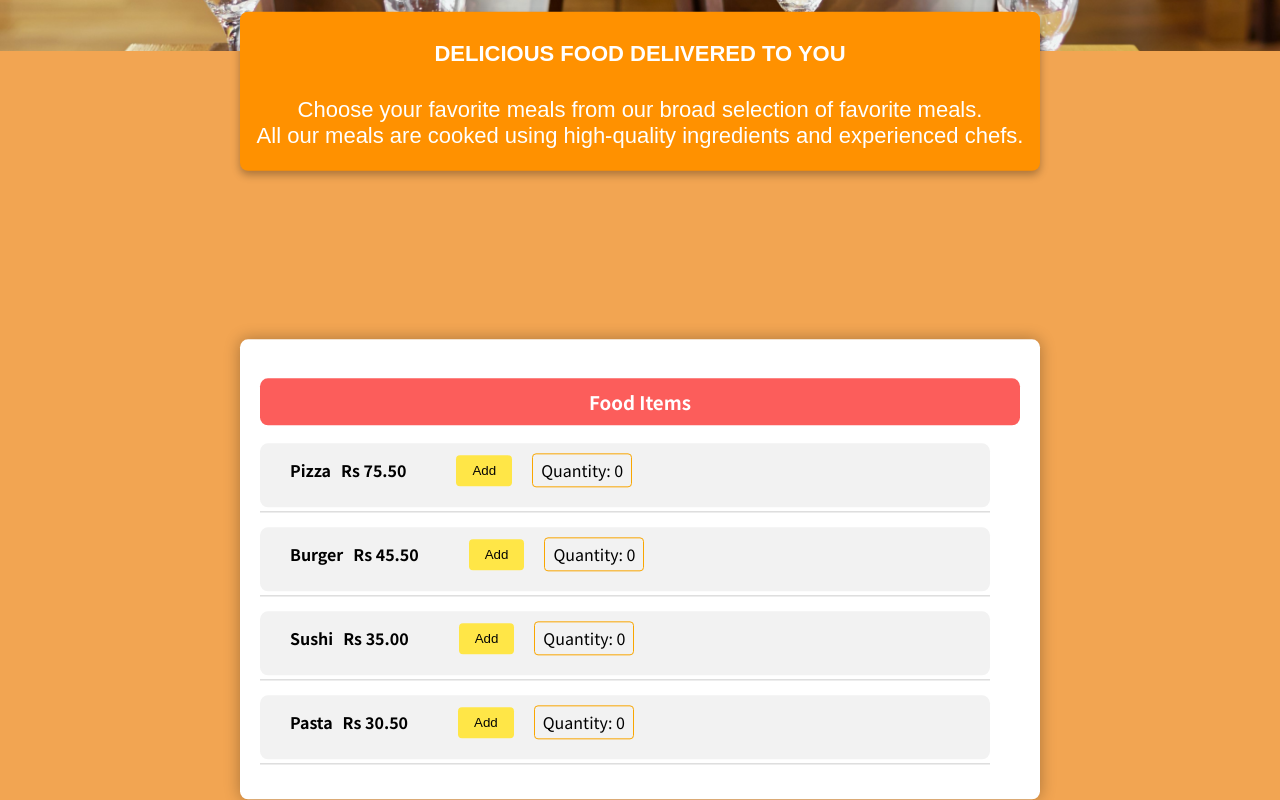
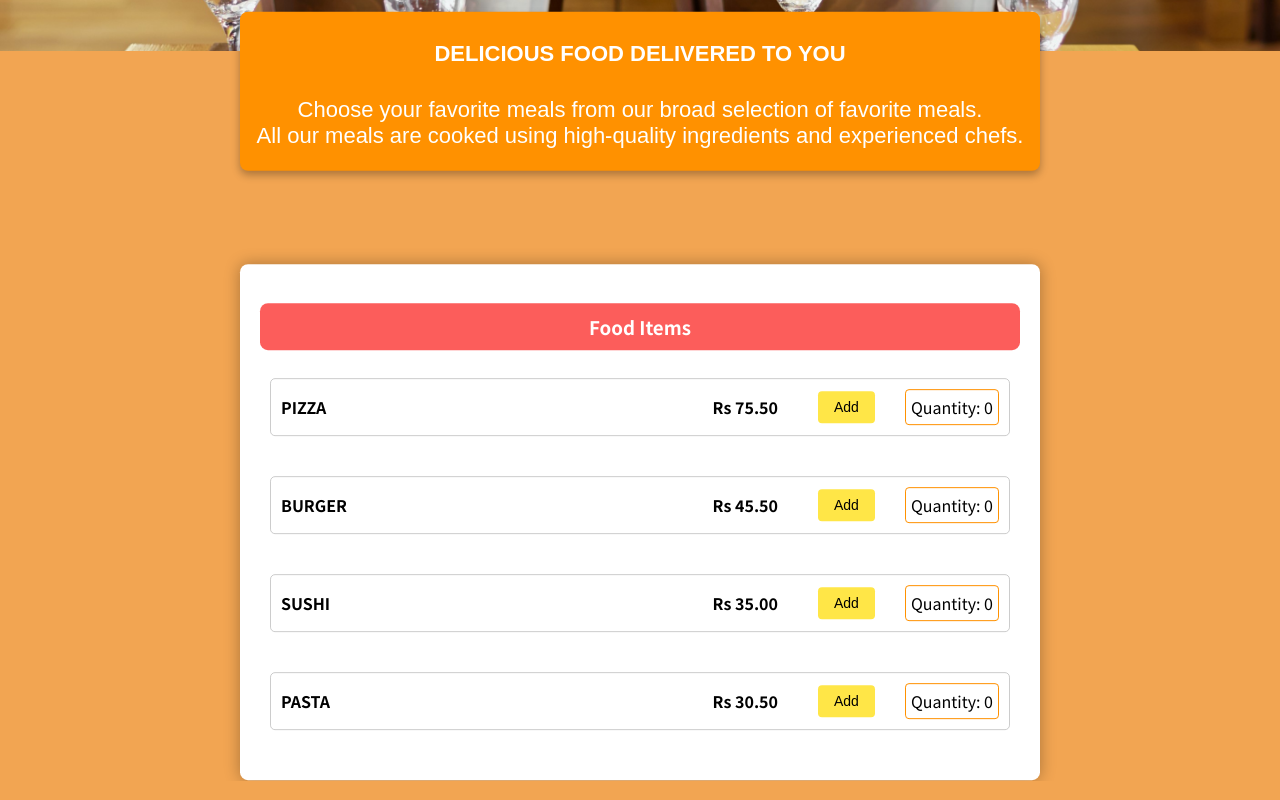
Before and after one commit to HawkWolf1/reactmeals, a React (Create React App) app: page / in a window 1280 px wide. Shown: the part 389-1189 px from the top of the page. Built offline with nearby package versions, Linux system fonts and the light colour scheme.

Commit message:
CARD ANDCART BOTH WORKNG

```diff
--- a/src/Food/Cartbutton.css
+++ b/src/Food/Cartbutton.css
@@ -73,7 +73,7 @@ ul {
 }
 li {
   margin-bottom: 20px;
-  background-color: #f2f2f2;
+  background-color: #ffffff;
   padding: 10px;
   border-radius: 8px;
   display: flex;
@@ -92,16 +92,16 @@ li {
 }
 
 
-.food-name {
+.food-me {
   margin-right: 10px;
 }
 
-.food-price {
+.food-ce {
   font-weight: bold;
   margin-right: 50px;
   margin-left: auto;
 }
 
-.food-quantity {
+.food-ty {
   margin-right: 10px;
 }
--- a/src/Food/Cartbutton.js
+++ b/src/Food/Cartbutton.js
@@ -36,9 +36,9 @@ function CartButton() {
             <ul>
               {cartItems.map((item, index) => (
                 <li key={index}>
-                <span className="food-name">{item.name}</span>
-                <span className="food-price">Rs {item.price}</span>
-                <span className="food-quantity">Quantity: {item.quantity}</span>
+                <span className="food-me">{item.name}</span>
+                <span className="food-ce">Rs {item.price}</span>
+                <span className="food-ty">Quantity: {item.quantity}</span>
               </li>
               ))}
             </ul>
--- a/src/Food/Foodcard.css
+++ b/src/Food/Foodcard.css
@@ -8,39 +8,32 @@
     margin: 0 auto;
     transform: translateY(80%);
     text-align: left;
-    margin-top: -80px;
+    margin-top: -200px;
   }
 
   .food-card-title {
     text-align: center;
-    background-color: #fc3d3ad4; /* Set the desired background color for the heading */
-    color: white; /* Set the desired text color for the heading */
-    padding: 10px; /* Add padding to adjust the spacing */
-    border-radius: 8px; /* Set the desired border radius value for rounded edges */
+    background-color: #fc3d3ad4;
+    color: white;
+    padding: 10px;
+    border-radius: 8px;
   }
 
   .food-card-items {
     list-style-type: none;
     padding: 0;
     margin: 0;
-    text-align: left;
+    text-align: right;
   }
 
   .food-card-items li {
     margin-bottom: 20px;
     position: relative;
-    text-align: left;
-    margin-right: 30px;
+    text-align: right;
   }
 
 
   .food-card-items li::after {
     content: "";
     display: block;
-    width: 100%;
-    height: 1px;
-    background-color: #ccc;
-    position: absolute;
-    bottom: -5px;
-    left: 0;
   }
--- a/src/Food/Foodcard.js
+++ b/src/Food/Foodcard.js
@@ -7,10 +7,10 @@ function FoodCard() {
   const { addToCart } = useContext(CartContext);
 
   const foodItems = [
-    { name: 'Pizza', price: '75.50' },
-    { name: 'Burger', price: '45.50' },
-    { name: 'Sushi', price: '35.00' },
-    { name: 'Pasta', price: '30.50' },
+    { name: 'PIZZA', price: '75.50' },
+    { name: 'BURGER', price: '45.50' },
+    { name: 'SUSHI', price: '35.00' },
+    { name: 'PASTA', price: '30.50' },
   ];
 
   return (
--- a/src/Food/Fooditem.css
+++ b/src/Food/Fooditem.css
@@ -1,35 +1,89 @@
-.food-item {
+/* .food-item {
   display: flex;
   align-items: center;
-    margin-bottom: 10px;
-    margin-left: 20px;
+  justify-content: space-between;
+  padding: 10px;
+  border: 1px solid #ccc;
+  border-radius: 5px;
+  width: 100%;
 }
 
 .food-name {
   font-weight: bold;
-    flex-grow: 1;
-    text-align: left;
+}
+
+
+.food-price {
+  margin-left: auto;
+  text-align: right;
+}
+
+
+.add-button {
+  background-color: #ffe647;
+  color: rgb(0, 0, 0);
+  border: none;
+  padding: 8px 16px;
+  text-align: center;
+  text-decoration: none;
+  display: inline-block;
+  font-size: 14px;
+  border-radius: 4px;
+  cursor: pointer;
+  margin-left: auto;
+  margin-right: 20px;
+}
+
+
+
+.quantity-box {
+  background-color: #f5f5f5;
+  padding: 5px;
+  border-radius: 4px;
+  margin-left: 10px;
+  border: 1px solid rgb(255, 145, 0);
+} */
+
+
+.food-item {
+  display: flex;
+  align-items: center;
+  justify-content: space-between;
+  padding: 10px;
+  border: 1px solid #ccc;
+  border-radius: 5px;
+  width: 100%;
+}
+
+.food-name {
+  font-weight: bold;
 }
 
 .food-price {
+  margin-left: auto; /* Moves the price to the right */
+  text-align: right;
   margin-right: 40px;
-    text-align: left;
+  font-weight: bold;
 }
 
 .add-button {
   background-color: #ffe647;
-    color: rgb(5, 5, 5);
+  color: rgb(0, 0, 0);
   border: none;
+  padding: 8px 16px;
+  text-align: center;
+  text-decoration: none;
+  display: inline-block;
+  font-size: 14px;
   border-radius: 4px;
-    padding: 8px 16px;
   cursor: pointer;
   margin-right: 20px;
 }
 
 .quantity-box {
-    display: flex;
-    align-items: center;
-    border: 1px solid #f9a600;
+
+  padding: 5px;
   border-radius: 4px;
-    padding: 4px 8px;
+  margin-left: 10px;
+  border: 1px solid rgb(255, 145, 0);
 }
```
Lines whose indentation alone changed are shown as unchanged.
